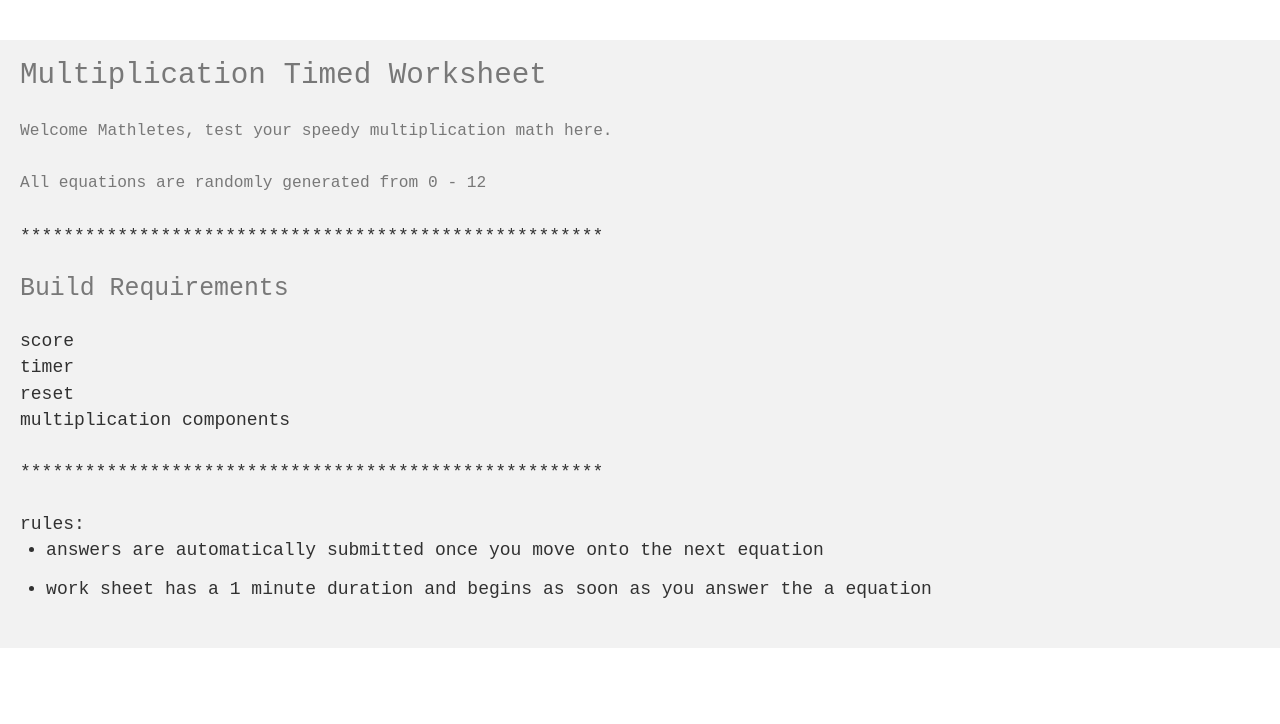
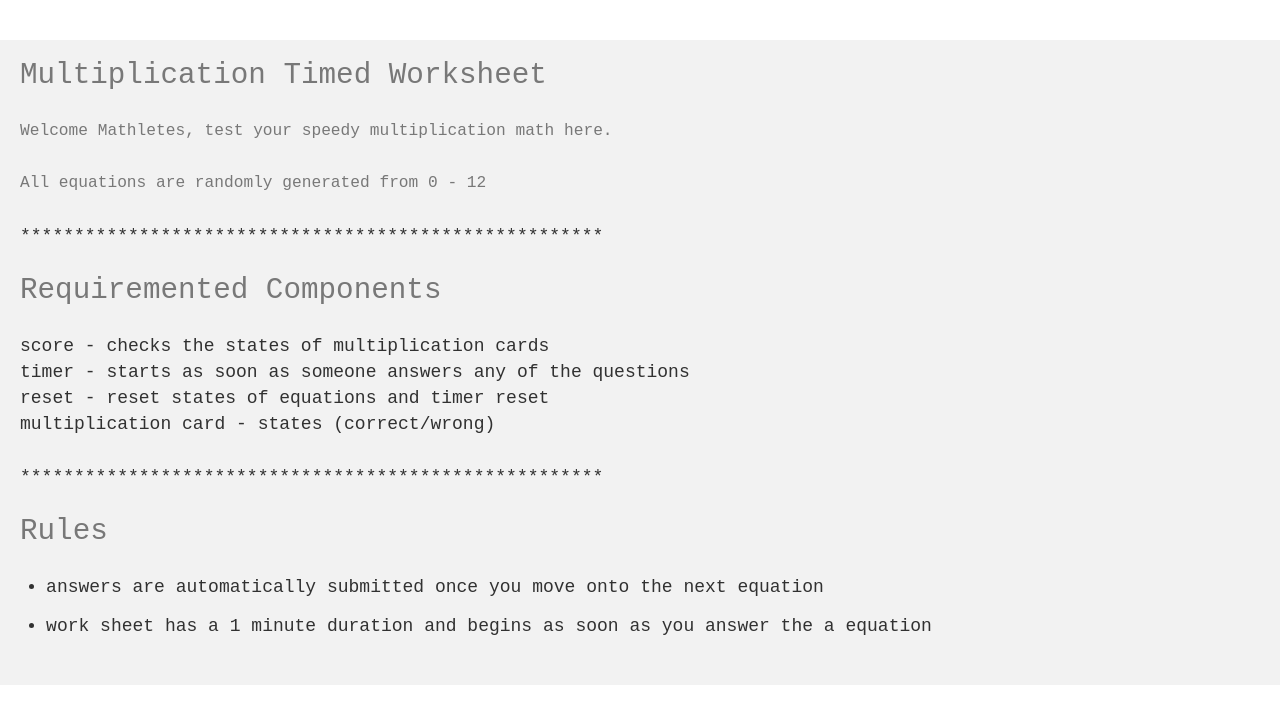
Before and after one commit to JasonYangCIS/gatsby-jasonyangdev, a Gatsby site: page /math in a window 1280 px wide. Built offline with nearby package versions, Linux system fonts and the light colour scheme; Gatsby itself is replaced by a stand-in of ours.

Commit message:
define the components

```diff
--- a/public/page-data/dev-404-page/page-data.json
+++ b/public/page-data/dev-404-page/page-data.json
@@ -1 +1 @@
-{"componentChunkName":"component---cache-dev-404-page-js","path":"/dev-404-page/","result":{"data":{"allSitePage":{"nodes":[{"path":"/404/"},{"path":"/"},{"path":"/404.html"},{"path":"/math/"}]}},"pageContext":{}}}
+{"componentChunkName":"component---cache-dev-404-page-js","path":"/dev-404-page/","result":{"data":{"allSitePage":{"nodes":[{"path":"/404/"},{"path":"/"},{"path":"/math/"},{"path":"/404.html"}]}},"pageContext":{}}}
--- a/src/pages/math.js
+++ b/src/pages/math.js
@@ -13,20 +13,21 @@ class MathPage extends React.Component {
         ******************************************************
         <br />
         <br />
-        <Text type='h3'>Build Requirements</Text>
-        score
+        <Text type='h2'>Requiremented Components</Text>
+        score - checks the states of multiplication cards
         <br />
-        timer
+        timer - starts as soon as someone answers any of the questions
         <br />
+        reset - reset states of equations and timer
         reset
         <br />
-        multiplication components
+        multiplication card - states (correct/wrong)
         <br />
         <br />
         ******************************************************
         <br />
         <br />
-        rules:
+        <Text type='h2'>Rules</Text>
         <ul>
           <li>answers are automatically submitted once you move onto the next equation</li>
           <li>work sheet has a 1 minute duration and begins as soon as you answer the a equation</li>
```
